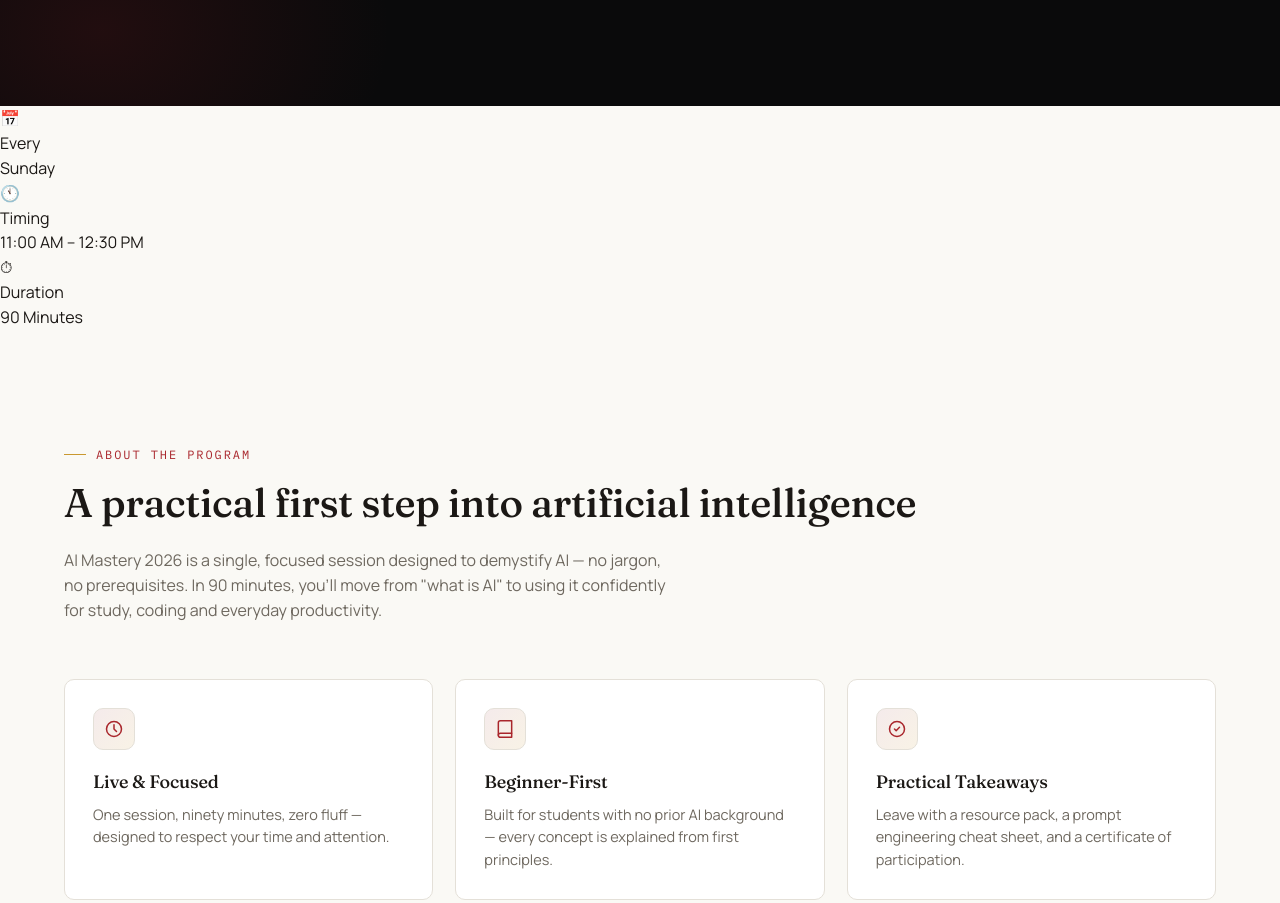
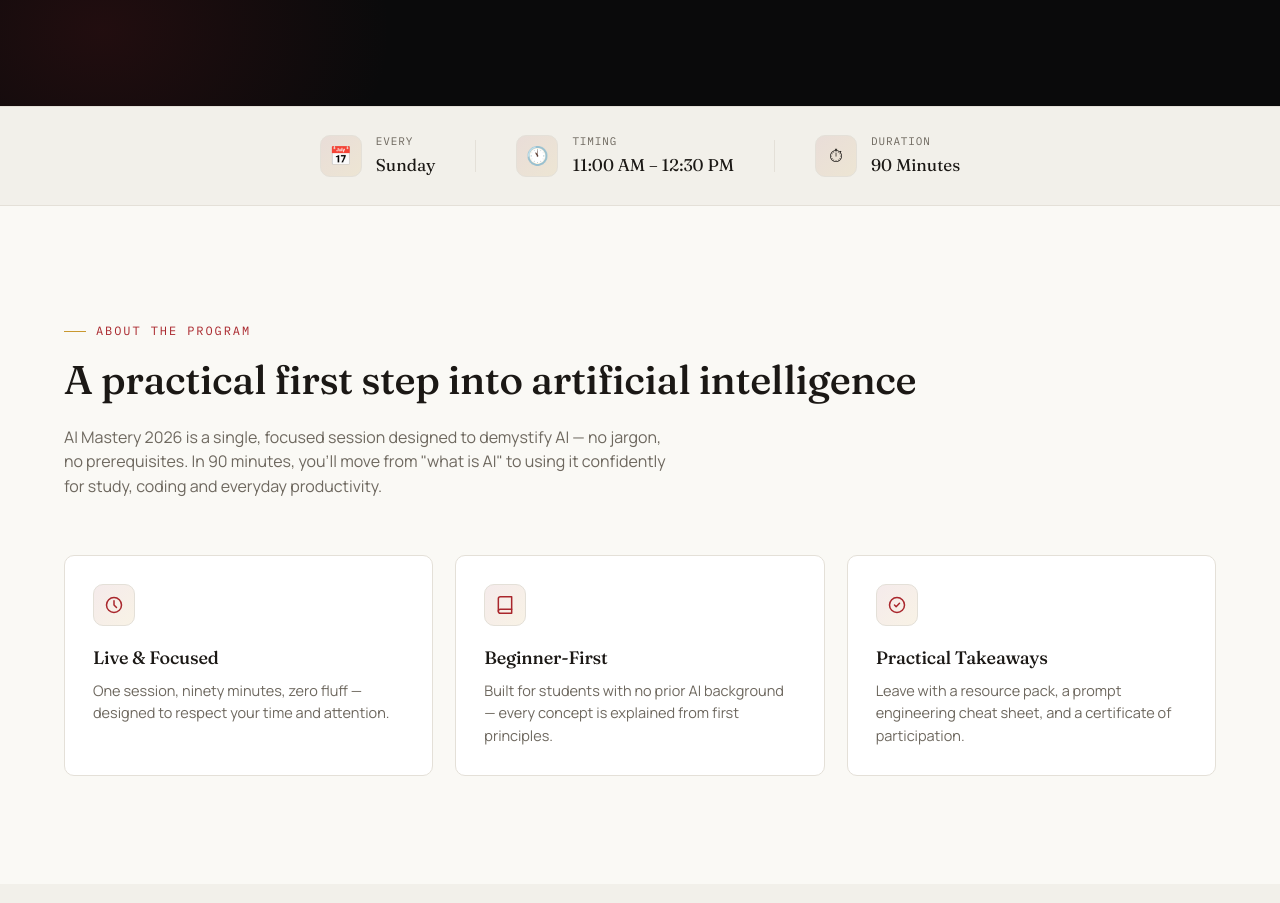
Before and after one commit to tamilselvan-ui/infinityskills, a plain HTML site: page index.html in a window 1280 px wide. Shown: the part 838-1741 px from the top of the page. Drawn offline with Linux system fonts and the light colour scheme.

Commit message:
Add schedule band styles to style.css

```diff
--- a/style.css
+++ b/style.css
@@ -857,3 +857,58 @@ table.admin-table tr:hover td { background: var(--paper-2); }
   .nav__brand-text { display: none; }
   .admin-stats { grid-template-columns: 1fr; }
 }
+/* ---- Schedule strip ---- */
+.schedule-band {
+  background: var(--paper-2);
+  border-top: 1px solid var(--line);
+  border-bottom: 1px solid var(--line);
+  padding: 26px var(--gutter);
+}
+.schedule-band__inner {
+  max-width: var(--max-w);
+  margin: 0 auto;
+  display: flex;
+  align-items: center;
+  justify-content: center;
+  gap: 40px;
+  flex-wrap: wrap;
+}
+.schedule-item {
+  display: flex;
+  align-items: center;
+  gap: 14px;
+}
+.schedule-item__icon {
+  width: 42px;
+  height: 42px;
+  border-radius: 10px;
+  display: flex;
+  align-items: center;
+  justify-content: center;
+  font-size: 18px;
+  background: linear-gradient(135deg, rgba(140,29,34,0.09), rgba(201,152,47,0.12));
+  border: 1px solid var(--line);
+  flex-shrink: 0;
+}
+.schedule-item__label {
+  font-family: var(--font-mono);
+  font-size: 11px;
+  letter-spacing: 0.08em;
+  text-transform: uppercase;
+  color: var(--ink-soft);
+}
+.schedule-item__value {
+  font-family: var(--font-display);
+  font-size: 17px;
+  color: var(--ink);
+  margin-top: 2px;
+}
+.schedule-divider {
+  width: 1px;
+  height: 32px;
+  background: var(--line);
+}
+@media (max-width: 680px) {
+  .schedule-band__inner { gap: 24px; }
+  .schedule-divider { display: none; }
+}
```
